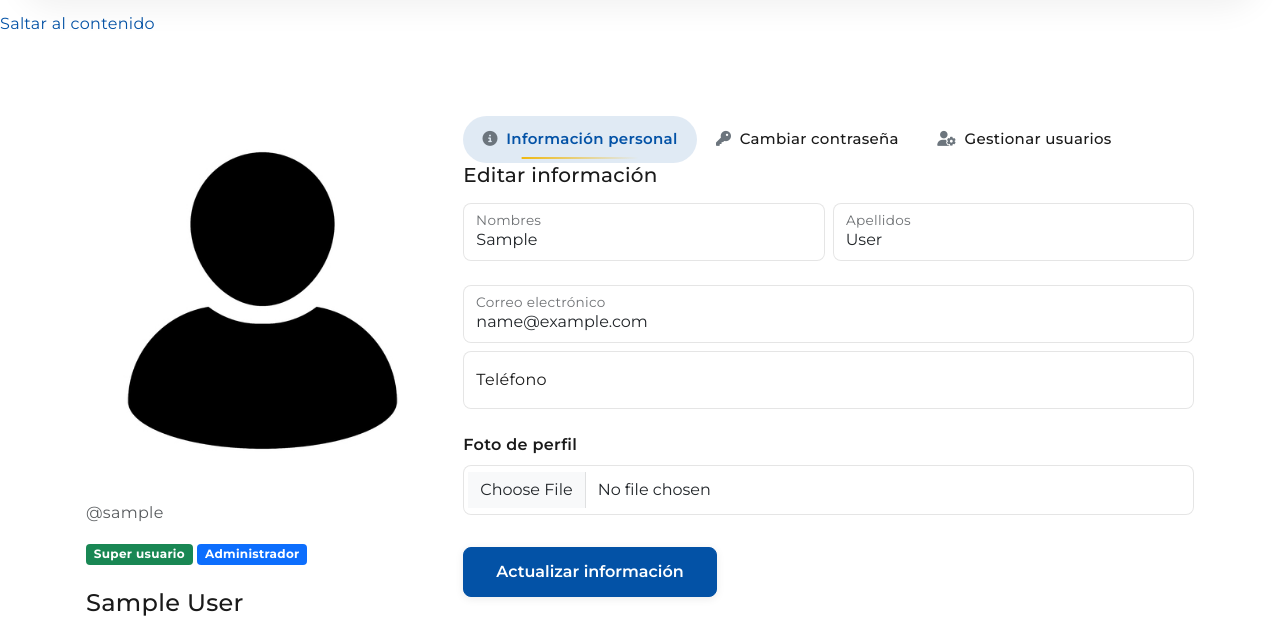
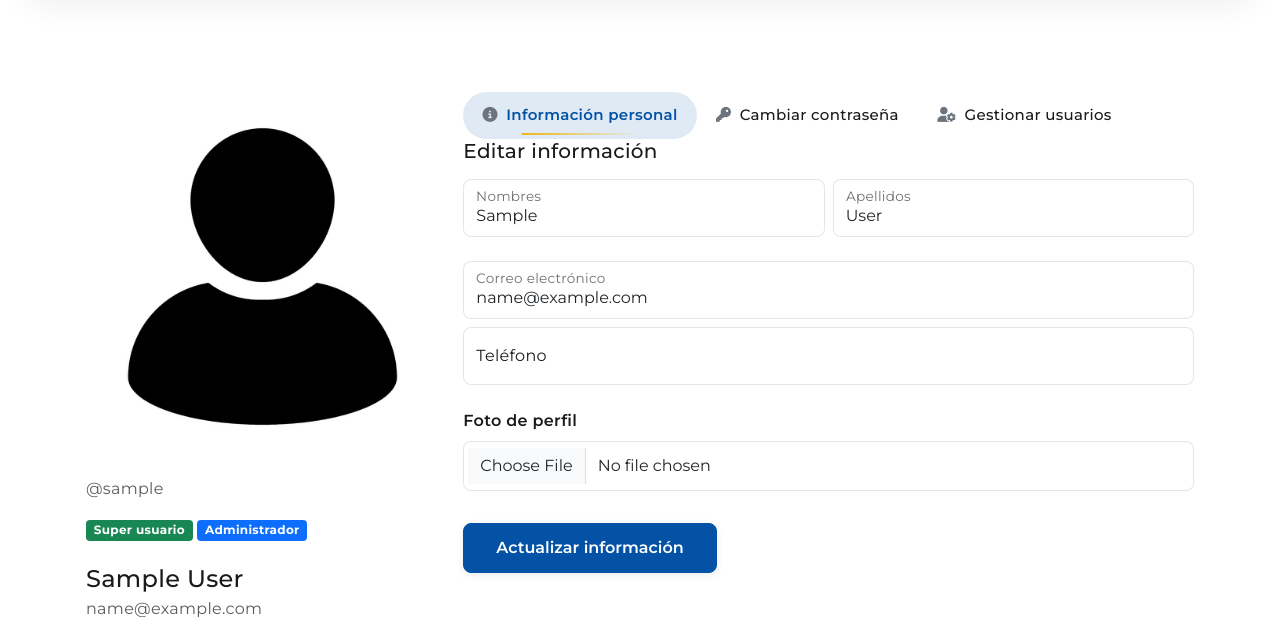
Before and after one commit to xKQAx/biologiacomputacional, a Django app: page /identity/perfil/ in a window 1280 px wide. Shown: the part 88-705 px from the top of the page. Run offline with Django 4.2, Linux system fonts and the light colour scheme; the visitor is signed in with stand-in values (Sample User, id 1); data comes from the database, SQL or seed files in the repository; some libraries are stand-ins or nearby versions.

Commit message:
Corrige visibilidad del enlace de salto

```diff
--- a/BiologiaComputacional/static/css/principal.css
+++ b/BiologiaComputacional/static/css/principal.css
@@ -1007,3 +1007,21 @@ footer a a,
   text-decoration: underline;
   text-underline-offset: 0.12em;
 }
+/* Enlace de salto oculto hasta que se navega con teclado. */
+.skip-link {
+  position: fixed;
+  top: 0.75rem;
+  left: 0.75rem;
+  z-index: 2000;
+  padding: 0.75rem 1rem;
+  color: #fff;
+  background: #022d7c;
+  border: 2px solid #efb810;
+  border-radius: 0.35rem;
+  transform: translateY(calc(-100% - 1rem));
+}
+
+.skip-link:focus-visible {
+  color: #fff;
+  transform: translateY(0);
+}
--- a/static/css/principal.css
+++ b/static/css/principal.css
@@ -482,7 +482,7 @@ textarea:focus {
   transform: translateY(-150%);
 }
 
-.skip-link:focus {
+.skip-link:focus-visible {
   color: #fff;
   transform: translateY(0);
 }
```
